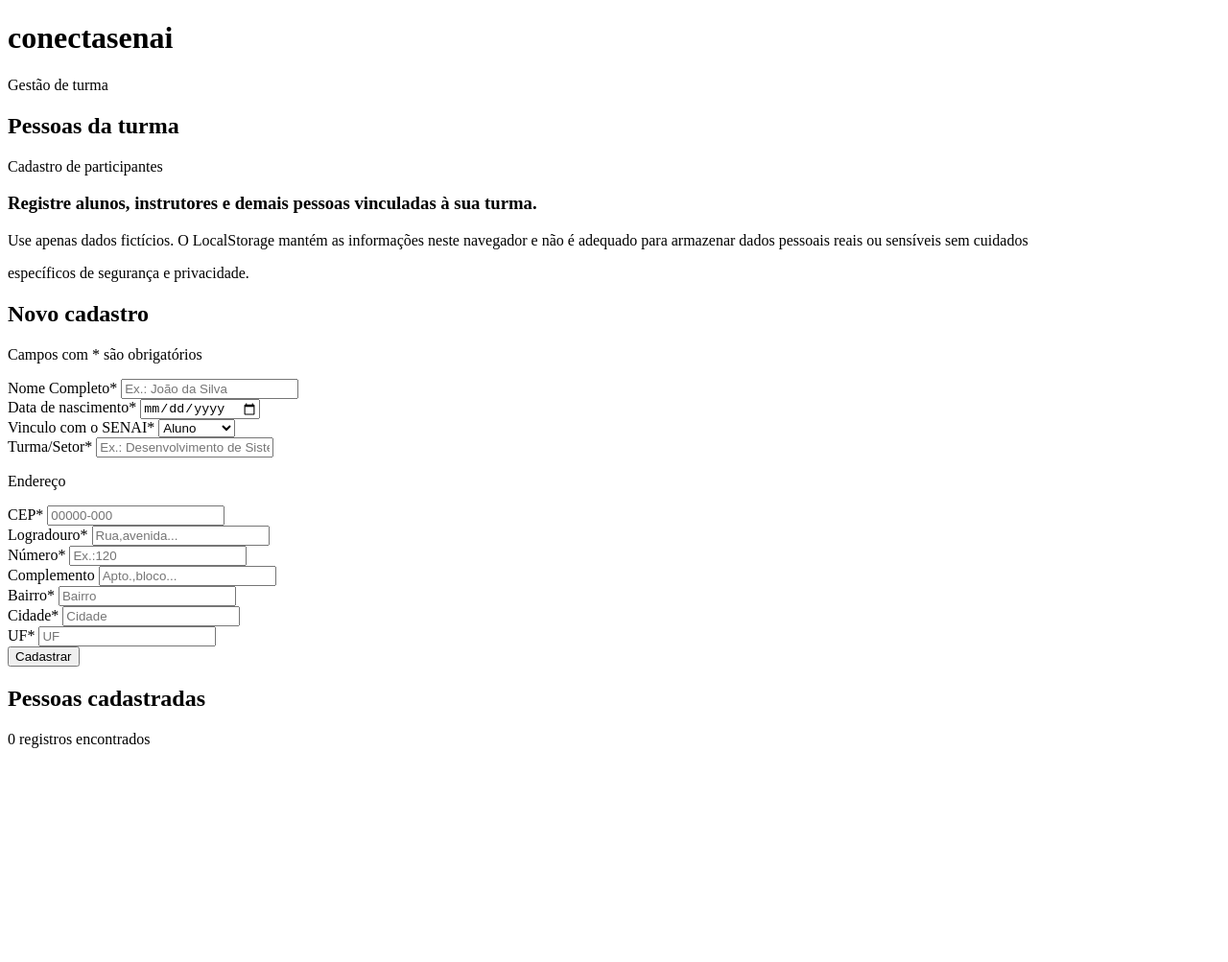
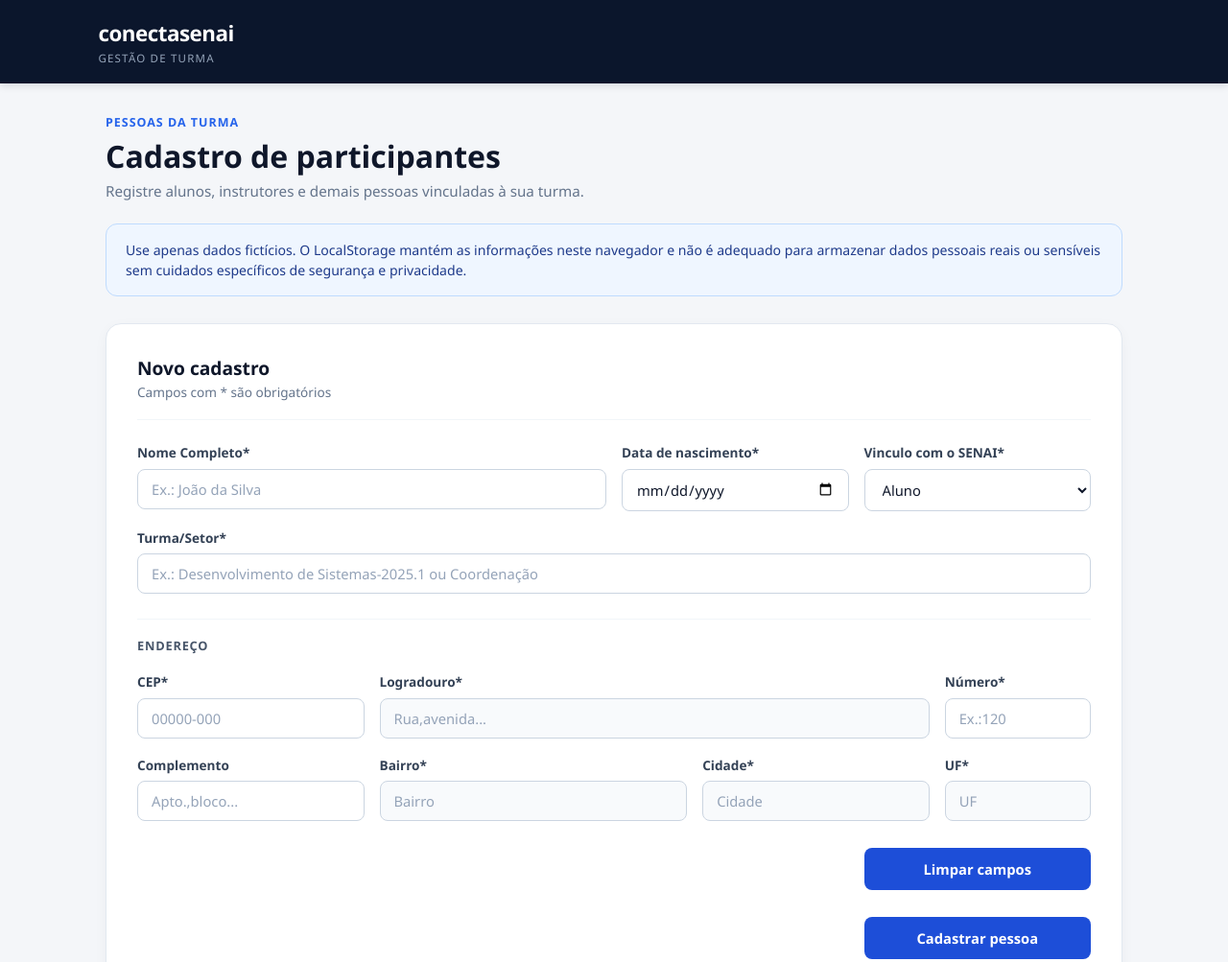
Before and after one commit to SaraDuarte06/projeto.formulario, a plain HTML site: page index.html in a window 1280 px wide. Shown: the top 1003 px of the page at 96% size. Before the commit the page ends 800 px from the top, so only its background shows below. Drawn offline with Linux system fonts and the light colour scheme.

Commit message:
alteração do html e adição do css

```diff
--- a/index.html
+++ b/index.html
@@ -1,5 +1,5 @@
 <!DOCTYPE html>
-<html lang="pt">
+<html lang="pt-BR">
 <head>
     <meta charset="UTF-8">
     <meta name="viewport" content="width=device-width, initial-scale=1.0">
@@ -15,11 +15,10 @@
     <span>Cadastro de participantes</span>
     <h3>Registre alunos, instrutores e demais pessoas vinculadas à sua turma.</h3>
     <p>
-Use apenas dados fictícios. O LocalStorage mantém as informações neste navegador e não é adequado para armazenar dados pessoais reais ou sensíveis sem cuidados</p>
-<p>específicos de segurança e privacidade.</p>
+Use apenas dados fictícios. O LocalStorage mantém as informações neste navegador e não é adequado para armazenar dados pessoais reais ou sensíveis sem cuidados específicos de segurança e privacidade.</p>
  <section id="Contato">
     <h2>Novo cadastro</h2>
-    <P>Campos com * são obrigatórios</P>
+    <p>Campos com * são obrigatórios</p>
     <form id="form-cadastro">
         <div class="form-group">
             <label for="nome">Nome Completo*</label>
@@ -31,7 +30,7 @@ Use apenas dados fictícios. O LocalStorage mantém as informações neste naveg
         </div>
         <div class="form-group">
             <label for="vinculo">Vinculo com o SENAI*</label>
-            <select>
+            <select id="vinculo" name="vinculo" required>
                 <option value="aluno">Aluno</option>
                 <option value="professor">Professor</option>
                 <option value="outros">Outros</option>
@@ -46,39 +45,40 @@ Use apenas dados fictícios. O LocalStorage mantém as informações neste naveg
 
            <div class="input-group">
             <label for="cep">CEP*</label>
-            <input type="text" id="cep" placeholder="00000-000" maxlength="9" required>
+            <input type="text" name="cep" id="cep" placeholder="00000-000" maxlength="9" required>
         </div>
         <div class="input-group">
             <label for="logradouro">Logradouro*</label>
-            <input type="text" id="logradouro" placeholder="Rua,avenida..." readonly required>
+            <input type="text" name="logradouro" id="logradouro" placeholder="Rua,avenida..." readonly required>
         </div>
 
         <div class="input-group">
             <label for="numero">Número*</label>
-            <input type="text" id="numero" placeholder="Ex.:120" required>
+            <input type="text" name="numero" id="numero" placeholder="Ex.:120" required>
         </div>
 
         <div class="input-group">
             <label for="complemento">Complemento</label>
-            <input type="text" id="complemento" placeholder="Apto.,bloco...">
+            <input type="text" name="complemento" id="complemento" placeholder="Apto.,bloco...">
         </div>
 
         <div class="input-group">
             <label for="bairro">Bairro*</label>
-            <input type="text" id="bairro" placeholder="Bairro" readonly required>
+            <input type="text" name="bairro" id="bairro" placeholder="Bairro" readonly required>
         </div>
 
         <div class="input-group">
         <label for="cidade">Cidade*</label>
-            <input type="text" id="cidade" placeholder="Cidade" readonly required>
+            <input type="text" name="cidade" id="cidade" placeholder="Cidade" readonly required>
          </div>
 
           <div class="input-group">
         <label for="estado">UF*</label>
-            <input type="text" id="estado" placeholder="UF" readonly required>
+            <input type="text" name="estado" id="estado" placeholder="UF" readonly required>
          </div>
 
-        <button type="submit">Cadastrar</button>
+        <button type="submit">Limpar campos</button>
+        <button type="submit">Cadastrar pessoa</button>
     </form>
     <div id="area-cadastrados">
         <h2>Pessoas cadastradas</h2>
@@ -86,5 +86,8 @@ Use apenas dados fictícios. O LocalStorage mantém as informações neste naveg
         <div id="lista-pessoas"></div>
     </div>
  </section>
+     <footer>
+        <p>Conecta Senai · Ambiente demonstrativo. Utilize somente informações fictícias.</p>
+    </footer>
 </body>
 </html>
--- a/style.css
+++ b/style.css
@@ -0,0 +1,266 @@
+/* Reset e Configurações Gerais */
+* {
+    margin: 0;
+    padding: 0;
+    box-sizing: border-box;
+    font-family: 'Segoe UI', Roboto, Helvetica, Arial, sans-serif;
+}
+
+body {
+    background-color: #f4f6f9;
+    color: #1e293b;
+    line-height: 1.5;
+    padding-bottom: 50px;
+}
+
+/* Barra Superior (Header - primeira div do body) */
+body > div:first-of-type {
+    background-color: #0b162c;
+    color: #ffffff;
+    padding: 18px 8%;
+    margin-bottom: 32px;
+    box-shadow: 0 2px 8px rgba(11, 22, 44, 0.15);
+}
+
+body > div:first-of-type h1 {
+    font-size: 1.4rem;
+    font-weight: 700;
+    letter-spacing: -0.5px;
+}
+
+body > div:first-of-type span {
+    display: block;
+    font-size: 0.72rem;
+    text-transform: uppercase;
+    letter-spacing: 1.2px;
+    color: #94a3b8;
+}
+
+/* Centralização do conteúdo principal */
+body > h2,
+body > span,
+body > h3,
+body > p,
+section#Contato {
+    max-width: 1100px;
+    margin-left: auto;
+    margin-right: auto;
+    padding-left: 20px;
+    padding-right: 20px;
+}
+
+/* "Pessoas da turma" */
+body > h2 {
+    font-size: 0.78rem;
+    font-weight: 700;
+    color: #2563eb;
+    text-transform: uppercase;
+    letter-spacing: 1px;
+    margin-bottom: 6px;
+}
+
+/* "Cadastro de participantes" */
+body > span {
+    display: block;
+    font-size: 2rem;
+    font-weight: 700;
+    color: #0f172a;
+    line-height: 1.2;
+    margin-bottom: 6px;
+}
+
+/* Subtítulo "Registre alunos..." */
+body > h3 {
+    font-size: 0.95rem;
+    font-weight: 400;
+    color: #64748b;
+    margin-bottom: 22px;
+}
+
+/* Banner Azul de Aviso (LocalStorage) */
+body > p {
+    background-color: #eff6ff;
+    border: 1px solid #bfdbfe;
+    border-radius: 12px;
+    padding: 16px 20px;
+    margin-bottom: 28px;
+    font-size: 0.88rem;
+    color: #1e3a8a;
+    max-width: 1060px;
+}
+
+/* Card Principal (Section #Contato) */
+section#Contato {
+    background-color: #ffffff;
+    border: 1px solid #e2e8f0;
+    border-radius: 16px;
+    padding: 32px;
+    max-width: 1060px;
+    box-shadow: 0 4px 14px rgba(15, 23, 42, 0.04);
+}
+
+section#Contato > h2 {
+    font-size: 1.2rem;
+    color: #0f172a;
+}
+
+section#Contato > p {
+    font-size: 0.85rem;
+    color: #64748b;
+    padding-bottom: 18px;
+    border-bottom: 1px solid #f1f5f9;
+    margin-bottom: 24px;
+}
+
+/* Grade Automática do Formulário (12 colunas virtuais) */
+#form-cadastro {
+    display: grid;
+    grid-template-columns: repeat(12, 1fr);
+    gap: 18px 16px;
+}
+
+/* Linha 1: Nome (6 col), Data (3 col), Vínculo (3 col) */
+#form-cadastro .form-group:nth-of-type(1) { grid-column: span 6; }
+#form-cadastro .form-group:nth-of-type(2) { grid-column: span 3; }
+#form-cadastro .form-group:nth-of-type(3) { grid-column: span 3; }
+
+/* Linha 2: Turma/Setor (largura total) */
+#form-cadastro .form-group:nth-of-type(4) { grid-column: span 12; }
+
+/* Divisória e Título "Endereço" */
+#form-cadastro > p {
+    grid-column: span 12;
+    font-size: 0.8rem;
+    font-weight: 700;
+    text-transform: uppercase;
+    letter-spacing: 0.8px;
+    color: #475569;
+    padding-top: 18px;
+    margin-top: 8px;
+    border-top: 1px solid #f1f5f9;
+}
+
+/* Linha 3: CEP (3 col), Logradouro (7 col), Número (2 col) */
+#form-cadastro .input-group:nth-of-type(5) { grid-column: span 3; }
+#form-cadastro .input-group:nth-of-type(6) { grid-column: span 7; }
+#form-cadastro .input-group:nth-of-type(7) { grid-column: span 2; }
+
+/* Linha 4: Complemento (3 col), Bairro (4 col), Cidade (3 col), UF (2 col) */
+#form-cadastro .input-group:nth-of-type(8)  { grid-column: span 3; }
+#form-cadastro .input-group:nth-of-type(9)  { grid-column: span 4; }
+#form-cadastro .input-group:nth-of-type(10) { grid-column: span 3; }
+#form-cadastro .input-group:nth-of-type(11) { grid-column: span 2; }
+
+/* Estilização dos Labels e Campos */
+.form-group,
+.input-group {
+    display: flex;
+    flex-direction: column;
+}
+
+label {
+    font-size: 0.85rem;
+    font-weight: 600;
+    color: #334155;
+    margin-bottom: 6px;
+}
+
+input,
+select {
+    width: 100%;
+    padding: 10px 14px;
+    border: 1px solid #cbd5e1;
+    border-radius: 8px;
+    font-size: 0.92rem;
+    color: #0f172a;
+    background-color: #ffffff;
+    transition: border-color 0.2s, box-shadow 0.2s;
+}
+
+input::placeholder {
+    color: #94a3b8;
+}
+
+input:focus,
+select:focus {
+    outline: none;
+    border-color: #2563eb;
+    box-shadow: 0 0 0 3px rgba(37, 99, 235, 0.12);
+}
+
+input[readonly] {
+    background-color: #f8fafc;
+    color: #64748b;
+    cursor: not-allowed;
+}
+
+/* Botão Cadastrar */
+#form-cadastro button[type="submit"] {
+    grid-column: 10 / 13;
+    justify-self: end;
+    width: 100%;
+    margin-top: 10px;
+    background-color: #1d4ed8;
+    color: #ffffff;
+    border: none;
+    padding: 12px 22px;
+    border-radius: 8px;
+    font-size: 0.92rem;
+    font-weight: 600;
+    cursor: pointer;
+    transition: background-color 0.2s;
+}
+
+#form-cadastro button[type="submit"]:hover {
+    background-color: #1e40af;
+}
+
+/* Área de Pessoas Cadastradas */
+#area-cadastrados {
+    margin-top: 36px;
+    padding-top: 28px;
+    border-top: 2px solid #f1f5f9;
+}
+
+#area-cadastrados h2 {
+    font-size: 1.15rem;
+    color: #0f172a;
+}
+
+#contador {
+    font-size: 0.85rem;
+    color: #64748b;
+    margin-bottom: 18px;
+}
+
+#lista-pessoas:empty::before {
+    content: "Nenhuma pessoa cadastrada. Preencha o formulário acima para adicionar a primeira pessoa à turma.";
+    display: block;
+    text-align: center;
+    padding: 40px 20px;
+    background-color: #f8fafc;
+    border: 1px dashed #cbd5e1;
+    border-radius: 12px;
+    color: #64748b;
+    font-size: 0.9rem;
+}
+
+/* Responsividade (Telas menores / Celular) */
+@media (max-width: 850px) {
+    #form-cadastro .form-group,
+    #form-cadastro .input-group,
+    #form-cadastro button[type="submit"] {
+        grid-column: span 12 !important;
+    }
+
+    section#Contato {
+        margin-left: 16px;
+        margin-right: 16px;
+        padding: 20px;
+    }
+
+    body > p {
+        margin-left: 16px;
+        margin-right: 16px;
+    }
+}
```
